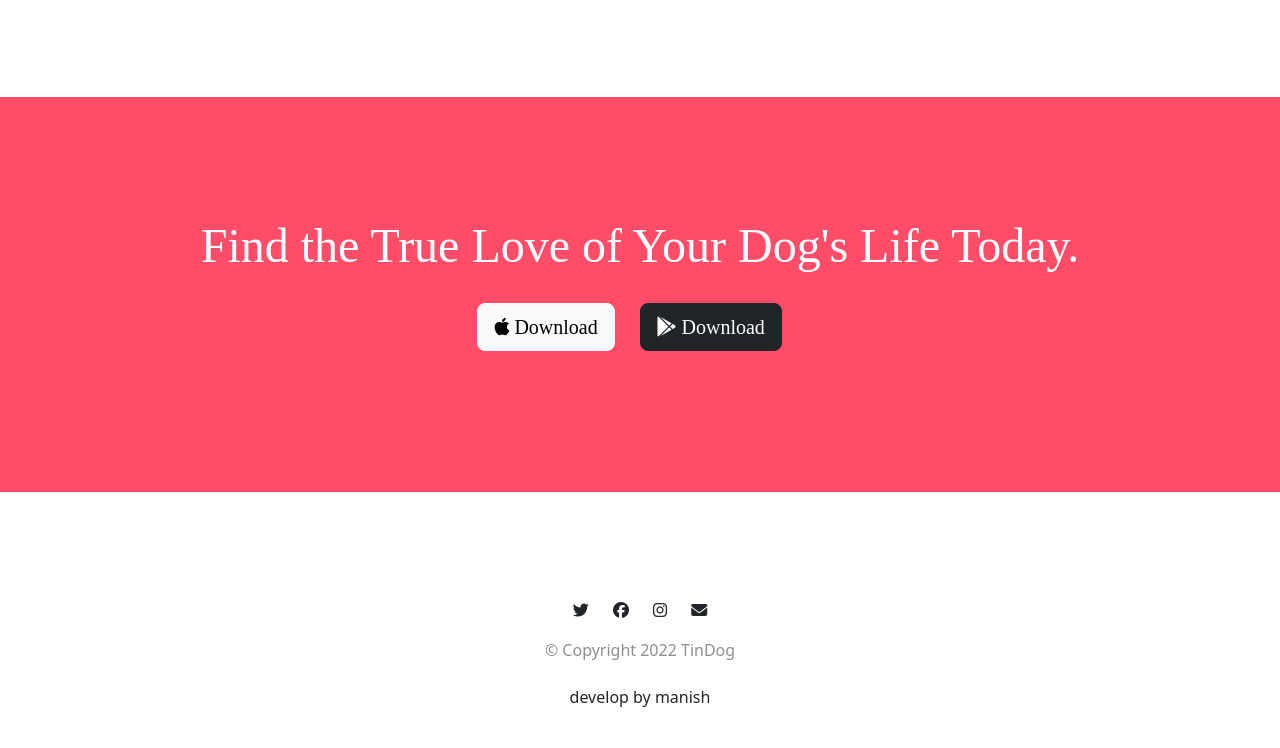
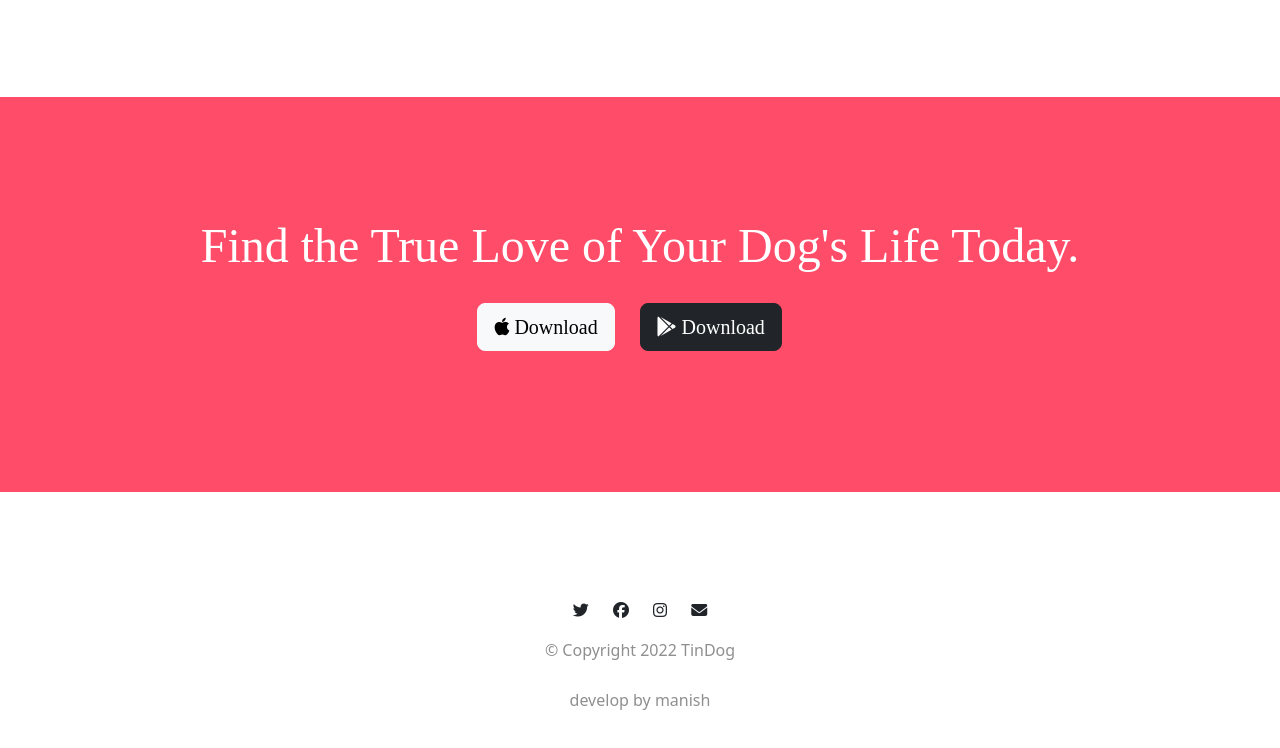
Before and after one commit to manishtomarr1/tindog, a plain HTML site: page index.html in a window 1280 px wide. Shown: the part 2385-3133 px from the top of the page. Drawn offline with nearby package versions, Linux system fonts and the light colour scheme.

Commit message:
Update index.html

```diff
--- a/index.html
+++ b/index.html
@@ -230,7 +230,7 @@
 
 
     <p class="para">© Copyright 2022 TinDog</p>
-    <h6>develop by manish</h6>
+    <p>develop by manish</p>
 
   </footer>
 
```
